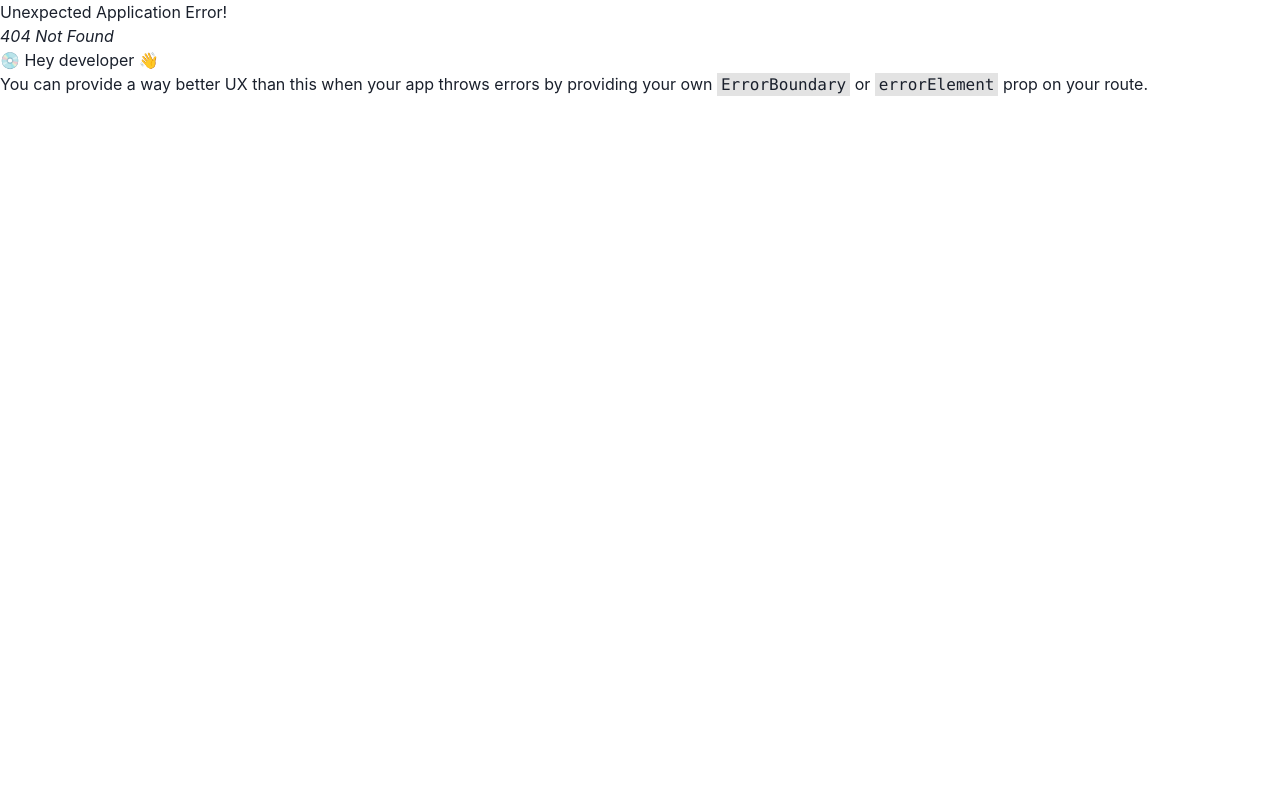
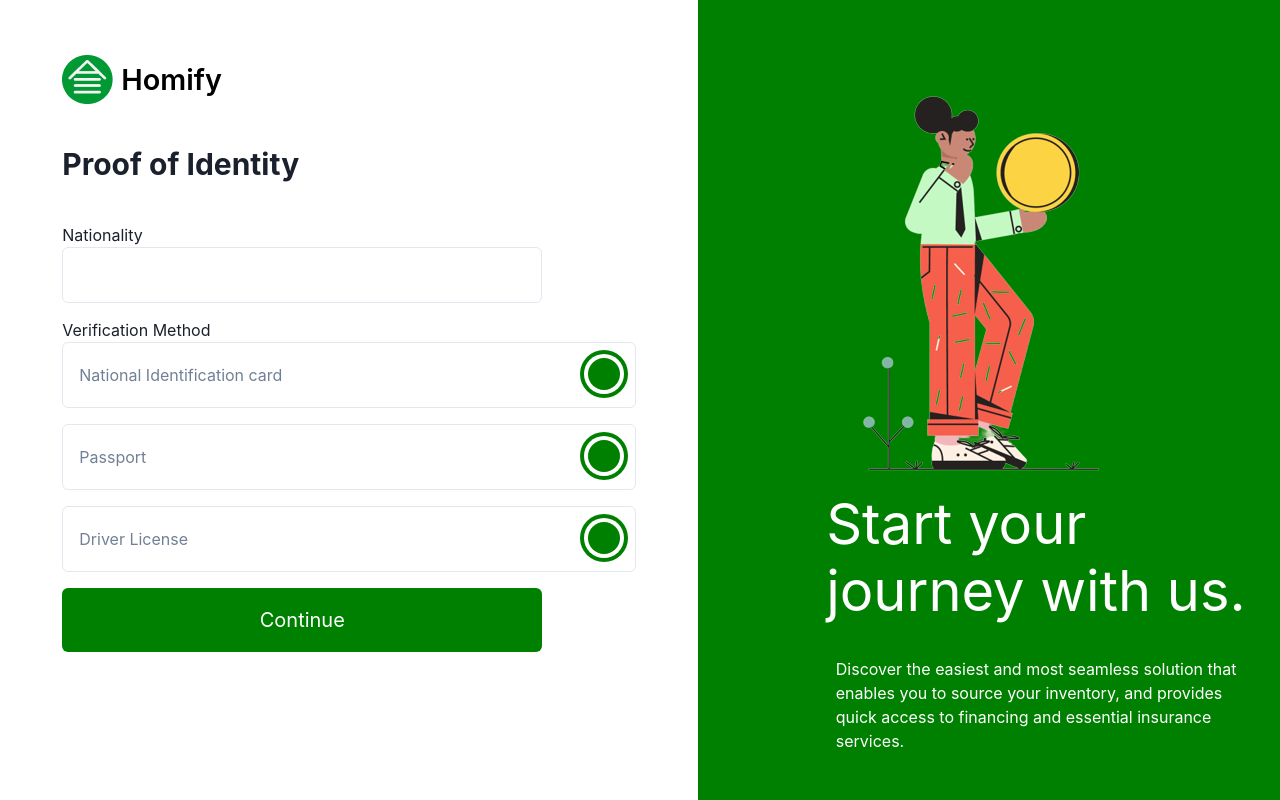
Before and after one commit to michaelNuel/Abetterhomify, a React (Create React App) app: page /login/signuppageform2/picpage/proof in a window 1280 px wide. Before the commit this address had no page. Built offline with nearby package versions, Linux system fonts and the light colour scheme.

Commit message:
finished the registration page

```diff
--- a/src/App.jsx
+++ b/src/App.jsx
@@ -10,6 +10,16 @@ import LandingPage from "./Pages/LandingPages/LandingPage";
 import LoginSignup from "./layout/LoginSignup";
 import Loginpage from "./Components/LoginSignInSignUpComp/LoginComp/Loginpage";
 import SignIn from "./Components/LoginSignInSignUpComp/SignupComp/SignIn";
+import SignupPageform2 from "./Pages/LoginPages/SignUpPageQuestions/SignupPageform2";
+import PicPage from "./Pages/LoginPages/Idpage.jsx/PicPage";
+import RegistrationInfo from "./layout/RegistrationInfo";
+import Proof from "./Pages/LoginPages/ProofOfIdentity/Proof";
+import ProofofIdentity from "./layout/ProofofIdentity";
+
+
+
+
+
 
 
 
@@ -20,8 +30,15 @@ const router = createBrowserRouter(
           <Route index element={<LandingPage />}/>
           <Route path="login" element={<LoginSignup />}>
             <Route index element={<Loginpage/>}/>
-            <Route path="signin" element={<SignIn />}/>
-          </Route>
+             <Route path="signuppageform2" element={<RegistrationInfo />}  >
+               <Route index element={<SignupPageform2/>}/>
+               <Route path="picpage" element={<ProofofIdentity/>}>
+                  <Route index element={<PicPage />} />
+                  <Route path="proof" element={<Proof />} />
+                </Route>
+            </Route>
+              <Route path="signin" element={<SignIn />}/>
+        </Route>
     </Route>
   )
 )
--- a/src/Components/LoginSignInSignUpComp/ButtonComp/Btn.jsx
+++ b/src/Components/LoginSignInSignUpComp/ButtonComp/Btn.jsx
@@ -2,7 +2,7 @@ import { Box, Button } from "@chakra-ui/react"
 import { NavLink } from "react-router-dom"
 
 
-const Btn = ({btnText}) => {
+const Btn = ({btnText, link}) => {
   return (
     <Box maxW={"480px"}>
        <Button
@@ -12,7 +12,7 @@ const Btn = ({btnText}) => {
         fontSize={"20px"}
         width={"100%"}
         py={"2rem"}>
-         <NavLink to="/" >
+         <NavLink to={link} >
             {btnText}
          </NavLink>
        </Button>
--- a/src/Components/LoginSignInSignUpComp/HeadingComp/HeadingComp.jsx
+++ b/src/Components/LoginSignInSignUpComp/HeadingComp/HeadingComp.jsx
@@ -5,7 +5,7 @@ const HeadingComp = ({headingText}) => {
   return (
     <Box mt={"2rem"} mb={"2rem"}>
       <Heading
-         fontSize={{base:"28px" ,lg:"40px"}}
+         fontSize={{base:"24px" ,lg:"30px"}}
           fontWeight={700} lineHeight={"54px"} >
            {headingText}
      </Heading>
--- /dev/null
+++ b/src/Components/LoginSignInSignUpComp/InputComp/BtnInput.jsx
@@ -0,0 +1,48 @@
+import { Button, Input, InputGroup, InputRightElement } from '@chakra-ui/react'
+import React from 'react'
+
+const BtnInput = ({placeholdertext}) => {
+  return (
+    <InputGroup pb={"1rem"}>
+    <Input
+     placeholder={placeholdertext}
+      py={"2rem"}
+      color={"green"}
+    />
+    <InputRightElement width={'4rem'}>
+       <Button
+         position={"relative"}
+          height={"3rem"}
+          width={"3rem"}
+         bgColor={"green"}
+         borderRadius={"50px"}
+         mt={"1.5rem"}
+         _before={{
+            content: '""',
+            position:'absolute',
+            bgColor:"white",
+            width:"2.5rem",
+            height:"2.5rem",
+            borderRadius:"50px"
+
+         }}
+         _after={{
+            content: '""',
+            position: 'absolute',
+            bgColor: "green",
+            width:"2rem",
+            height: "2rem",
+            borderRadius:"50px"
+         }}
+        >
+
+        </Button>
+    </InputRightElement>
+  </InputGroup>
+
+
+
+  )
+}
+
+export default BtnInput
--- a/src/Components/LoginSignInSignUpComp/LoginComp/Loginpage.jsx
+++ b/src/Components/LoginSignInSignUpComp/LoginComp/Loginpage.jsx
@@ -6,6 +6,7 @@ import Btn from "../ButtonComp/Btn"
 import GoogleBtn from "../ButtonComp/GoogleBtn"
 import { NavLink } from "react-router-dom"
 import Password from "../InputComp/Password"
+
 
 
 
@@ -21,9 +22,9 @@ const Loginpage = () => {
         <InputComp helpingText={"Enter Your Phone Number"} />
         <Password />
 
-        <Btn btnText={"Sign Up"}/>
+        <Btn link={"signuppageform2"} btnText={"Sign Up"}/>
         <GoogleBtn />
-        <Flex justifyContent={"space-between"}>
+        <Flex justifyContent={"space-between"} mt={".8rem"} >
           <Text
            textDecoration={"underline"}
           >
--- /dev/null
+++ b/src/Pages/LoginPages/Idpage.jsx/PicPage.jsx
@@ -0,0 +1,24 @@
+import { Box, FormControl, Textarea } from "@chakra-ui/react"
+import Logo from "../../../Components/LogoComp/Logo"
+import HeadingComp from "../../../Components/LoginSignInSignUpComp/HeadingComp/HeadingComp"
+import Btn from "../../../Components/LoginSignInSignUpComp/ButtonComp/Btn"
+
+
+const PicPage = () => {
+  return (
+    <Box height={"100vh"} py={"55px"}>
+      <Logo />
+      <HeadingComp headingText={"A Pic with any ID"}/>
+
+      <FormControl>
+          <Textarea
+            height={"300px"}
+          />
+        </FormControl>
+
+        <Btn link={"proof"} btnText={"Continue"}/>
+    </Box>
+  )
+}
+
+export default PicPage
--- /dev/null
+++ b/src/Pages/LoginPages/ProofOfIdentity/Proof.jsx
@@ -0,0 +1,26 @@
+import { Box, Text } from "@chakra-ui/react"
+import Logo from "../../../Components/LogoComp/Logo"
+import HeadingComp from "../../../Components/LoginSignInSignUpComp/HeadingComp/HeadingComp"
+import InputComp from "../../../Components/LoginSignInSignUpComp/InputComp/InputComp"
+import BtnInput from "../../../Components/LoginSignInSignUpComp/InputComp/BtnInput"
+import Btn from "../../../Components/LoginSignInSignUpComp/ButtonComp/Btn"
+
+
+const Proof = () => {
+  return (
+    <Box height={"100vh"} py={"55px"}>
+        <Logo />
+        <HeadingComp headingText={"Proof of Identity"} />
+      <Text>Nationality</Text>
+      <InputComp />
+      <Text>Verification Method</Text>
+      <BtnInput placeholdertext={"National Identification card"}/>
+      <BtnInput placeholdertext={"Passport"}/>
+      <BtnInput placeholdertext={"Driver License"}/>
+
+      <Btn btnText={"Continue"}/>
+    </Box>
+  )
+}
+
+export default Proof
--- /dev/null
+++ b/src/Pages/LoginPages/SignUpPageQuestions/SignupPageform2.jsx
@@ -0,0 +1,33 @@
+import { Box, Text } from '@chakra-ui/react'
+import React from 'react'
+
+import Logo from '../../../Components/LogoComp/Logo'
+import HeadingComp from '../../../Components/LoginSignInSignUpComp/HeadingComp/HeadingComp'
+import BtnInput from '../../../Components/LoginSignInSignUpComp/InputComp/BtnInput'
+import InputComp from '../../../Components/LoginSignInSignUpComp/InputComp/InputComp'
+import Btn from '../../../Components/LoginSignInSignUpComp/ButtonComp/Btn'
+
+
+
+
+const SignupPageform2 = () => {
+  return (
+    <Box  height={"100vh"} py={"55px"}>
+       <Logo />
+       <HeadingComp
+        headingText={"What are you using Homify For"} />
+
+        <Text>Reasons</Text>
+        <InputComp helpingText={"Enter Your Reason For using Homify?"} />
+        <Text mb={"1rem"}>
+            Options
+        </Text>
+
+        <BtnInput placeholdertext={"Manage Your Assets"}/>
+        <BtnInput placeholdertext={"Looking for Rental Properties"}/>
+        <Btn link={"picpage"}  btnText={"Continue"}/>
+    </Box>
+  )
+}
+
+export default SignupPageform2
--- a/src/layout/LoginSignup.jsx
+++ b/src/layout/LoginSignup.jsx
@@ -2,7 +2,7 @@ import { Box, Container, Flex } from '@chakra-ui/react'
 import React from 'react'
 import { Outlet } from 'react-router-dom'
 import LoginRight from '../Pages/LoginPages/SideImageFlex/LoginRight'
-// import SignUp from "../Pages/LoginPages/SignIn/SignUp"
+
 
 
 
--- /dev/null
+++ b/src/layout/ProofofIdentity.jsx
@@ -0,0 +1,13 @@
+import { Box } from "@chakra-ui/react"
+import { Outlet } from "react-router-dom"
+
+
+const ProofofIdentity = () => {
+  return (
+    <Box>
+       <Outlet />
+    </Box>
+  )
+}
+
+export default ProofofIdentity
--- /dev/null
+++ b/src/layout/RegistrationInfo.jsx
@@ -0,0 +1,13 @@
+import { Box } from "@chakra-ui/react"
+import { Outlet } from "react-router-dom"
+
+
+const RegistrationInfo = () => {
+  return (
+    <Box>
+      <Outlet />
+    </Box>
+  )
+}
+
+export default RegistrationInfo
```
